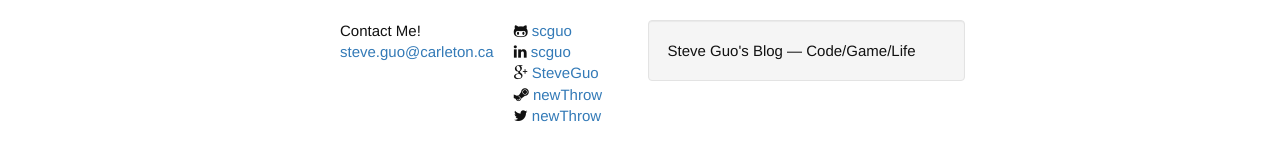
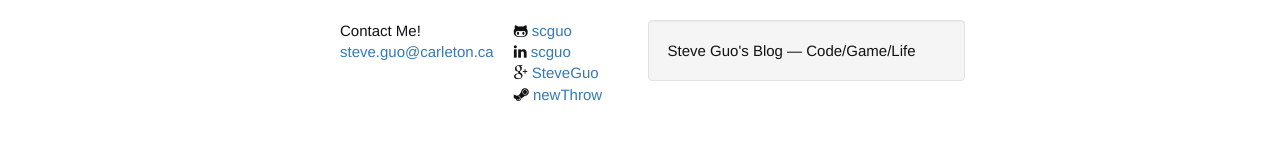
Before and after one commit to scguo/scguo.github.io, a Jekyll site: the page built from index.html, in a window 1280 px wide. Shown: the part 859-1023 px from the top of the page. Built offline with Jekyll 4.4.1, drawn with Linux system fonts in a browser that asks for light colours.

```diff
--- a/_config.yml
+++ b/_config.yml
@@ -10,10 +10,14 @@ github_username: scguo
 linkedin_username: scguo
 googleplus_username: SteveGuo
 steam_username: newThrow
-twitter_username: newThrow
 
 # Build settings
 markdown: kramdown
+defaults:
+  - scope:
+      path: "assets/img"
+    values:
+      image: true
 exclude: ["Gemfile",
   "Gemfile.lock",
   "/bower_components/bootstrap-sass/*.md",
--- a/_sass/_layout.scss
+++ b/_sass/_layout.scss
@@ -167,3 +167,8 @@
 .post-content {
     margin-bottom: $spacing-unit;
 }
+
+.post-content img, {
+    max-width: 100%;
+    height: auto;
+}
```
